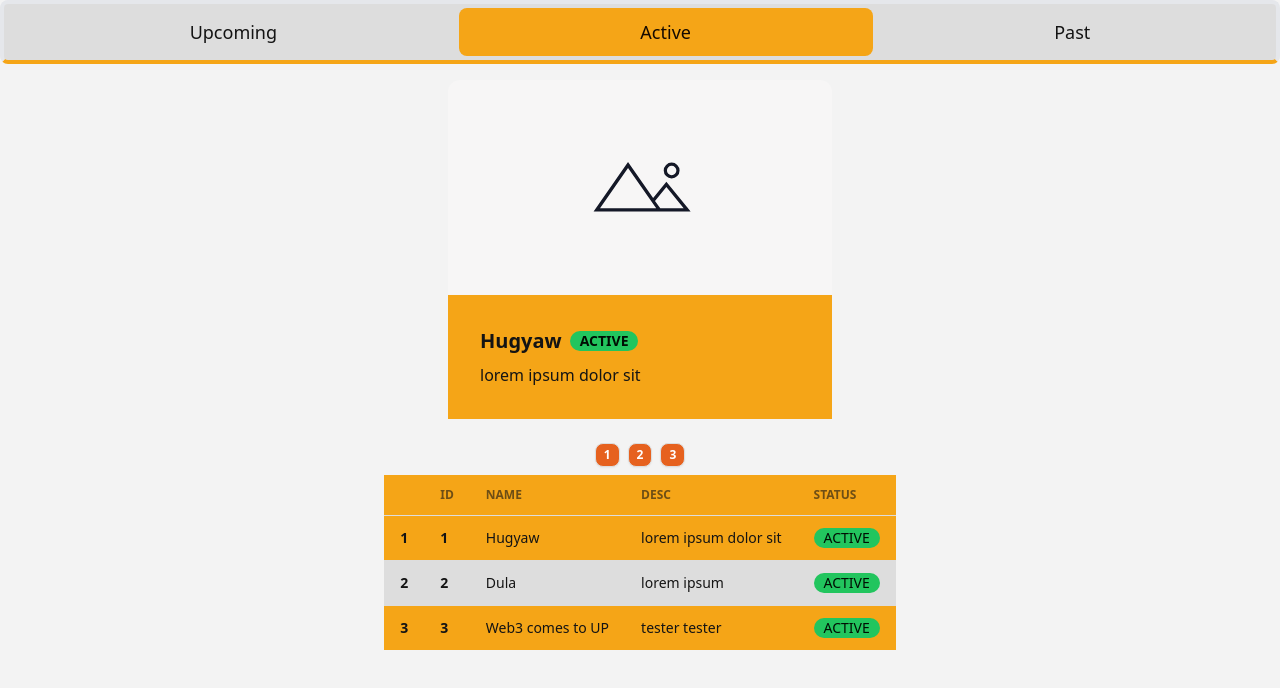
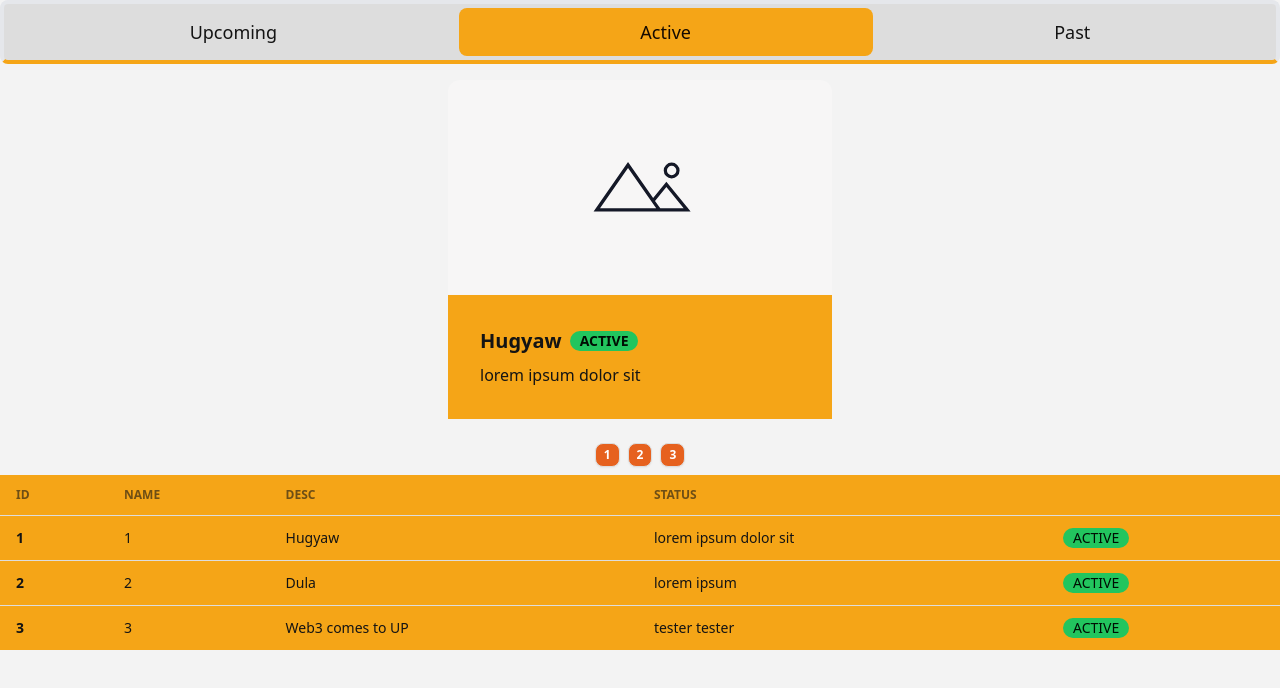
Before and after one commit to 44mira/pahinungod-event-system, a Nuxt app: page /dashboard/active in a window 1280 px wide. Shown: the top 688 px of the page. Built offline with nearby package versions, Linux system fonts and the light colour scheme.

Commit message:
feat: add modal on click

```diff
--- /dev/null
+++ b/components/EventTable.vue
@@ -0,0 +1,60 @@
+<script setup>
+import { ref } from "vue";
+
+const eventKeys = ["id", "name", "desc", "status"];
+
+const { route, displayedEvents } = defineProps(["route", "displayedEvents"]);
+
+const modalList = ref(Array(displayedEvents.length).fill(false));
+
+function displayModal(index) {
+  modalList.value[index] = !modalList.value[index];
+}
+</script>
+
+<template>
+  <div class="bg-primary w-screen">
+    <table class="table">
+      <!-- head -->
+      <thead>
+        <tr>
+          <th v-for="(key, index) in eventKeys" :key="index">
+            {{ key.toUpperCase() }}
+          </th>
+        </tr>
+      </thead>
+      <tbody>
+        <tr
+          v-for="(event, index) in displayedEvents"
+          class="hover:cursor-pointer"
+          :class="{ 'bg-secondary': modalList[index] }"
+          @click="displayModal(index)"
+          :key="event.id"
+        >
+          <th>{{ index + 1 }}</th>
+          <td>{{ event.id }}</td>
+          <td>{{ event.name }}</td>
+          <td>{{ event.desc }}</td>
+          <td>
+            <StatusBadge :eventStatus="event.status" />
+          </td>
+
+          <dialog
+            class="modal modal-bottom sm:modal-middle"
+            :class="{ 'modal-open': modalList[index] }"
+          >
+            <div class="modal-box">
+              <figure><img src="/event-placeholder.svg" /></figure>
+              <h3 class="font-bold text-lg">
+                {{ event.name }}
+                <StatusBadge :eventStatus="event.status" />
+              </h3>
+              <p class="py-4">{{ event.desc }}</p>
+            </div>
+            <form method="dialog" class="modal-backdrop">Close</form>
+          </dialog>
+        </tr>
+      </tbody>
+    </table>
+  </div>
+</template>
--- /dev/null
+++ b/components/StatusBadge.vue
@@ -0,0 +1,16 @@
+<script setup>
+const { eventStatus } = defineProps(["eventStatus"]);
+</script>
+
+<template>
+  <div
+    class="badge"
+    :class="{
+      'badge-success': eventStatus === 'active',
+      'badge-warning': eventStatus === 'upcoming',
+      'badge-error': eventStatus === 'past',
+    }"
+  >
+    {{ eventStatus.toUpperCase() }}
+  </div>
+</template>
--- a/layouts/dashboard.vue
+++ b/layouts/dashboard.vue
@@ -9,7 +9,7 @@ const currentTab = computed(() => useRoute().params.tab);
     <div
       tag="div"
       role="tablist"
-      class="tabs tabs-lg tabs-boxed border-4 border-b-primary"
+      class="tabs tabs-lg tabs-boxed border-4 border-b-primary sticky"
     >
       <NuxtLink
         to="/dashboard/upcoming"
--- a/pages/dashboard/[tab].vue
+++ b/pages/dashboard/[tab].vue
@@ -4,7 +4,6 @@ definePageMeta({
 });
 
 const route = useRoute().params.tab;
-const eventKeys = ["id", "name", "desc", "status"];
 
 // dummy
 const events: EventData[] = [
@@ -36,16 +35,7 @@ const displayedEvents = computed(() => {
         <div class="card-body bg-primary">
           <h2 class="card-title">
             {{ event.name }}
-            <div
-              class="badge"
-              :class="{
-                'badge-success': event.status === 'active',
-                'badge-warning': event.status === 'upcoming',
-                'badge-error': event.status === 'past',
-              }"
-            >
-              {{ event.status.toUpperCase() }}
-            </div>
+            <StatusBadge :eventStatus="event.status" />
           </h2>
           <p>{{ event.desc }}</p>
         </div>
@@ -61,39 +51,6 @@ const displayedEvents = computed(() => {
         {{ index }}
       </a>
     </div>
-
-    <div class="overflow-x-auto bg-primary">
-      <table class="table table-zebra">
-        <!-- head -->
-        <thead>
-          <tr>
-            <th></th>
-            <th v-for="(key, index) in eventKeys" :key="index">
-              {{ key.toUpperCase() }}
-            </th>
-          </tr>
-        </thead>
-        <tbody>
-          <tr v-for="(event, index) in displayedEvents">
-            <th>{{ index + 1 }}</th>
-            <th>{{ event.id }}</th>
-            <td>{{ event.name }}</td>
-            <td>{{ event.desc }}</td>
-            <td>
-              <div
-                class="badge"
-                :class="{
-                  'badge-success': event.status === 'active',
-                  'badge-warning': event.status === 'upcoming',
-                  'badge-error': event.status === 'past',
-                }"
-              >
-                {{ event.status.toUpperCase() }}
-              </div>
-            </td>
-          </tr>
-        </tbody>
-      </table>
-    </div>
+    <EventTable :route="route" :displayedEvents="displayedEvents" />
   </div>
 </template>
```
